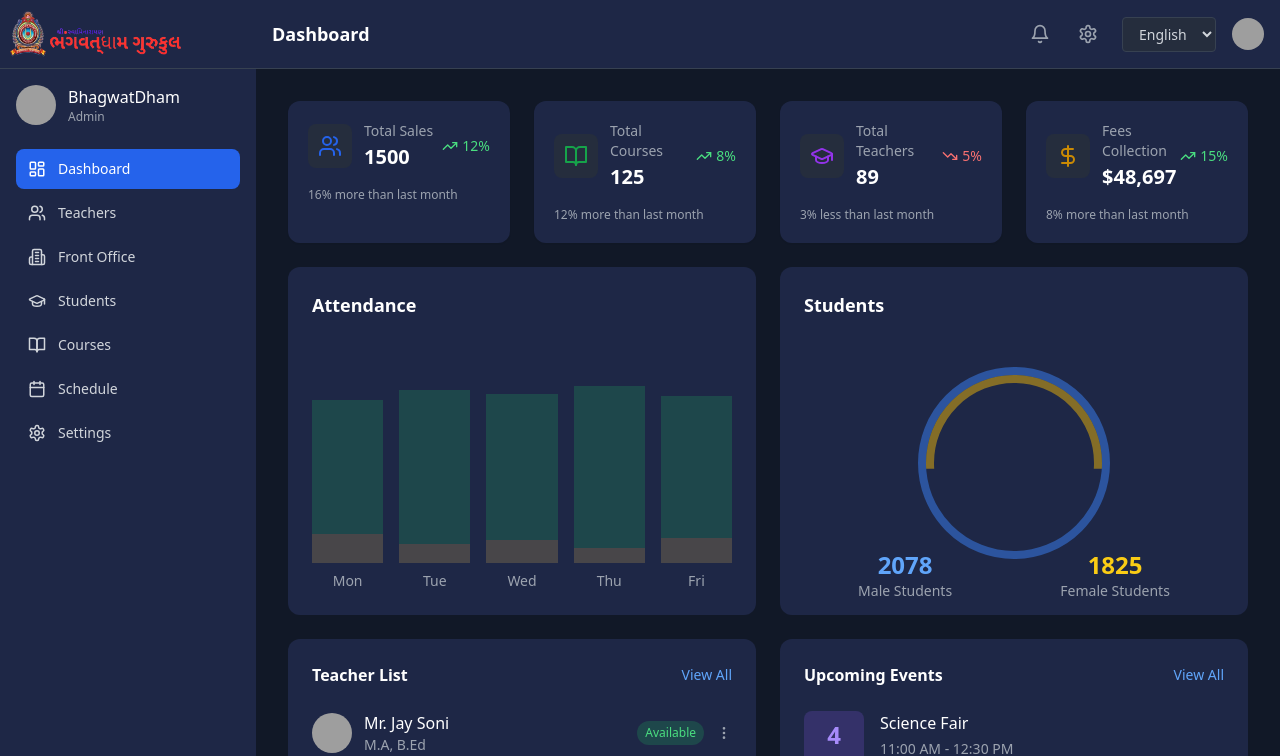
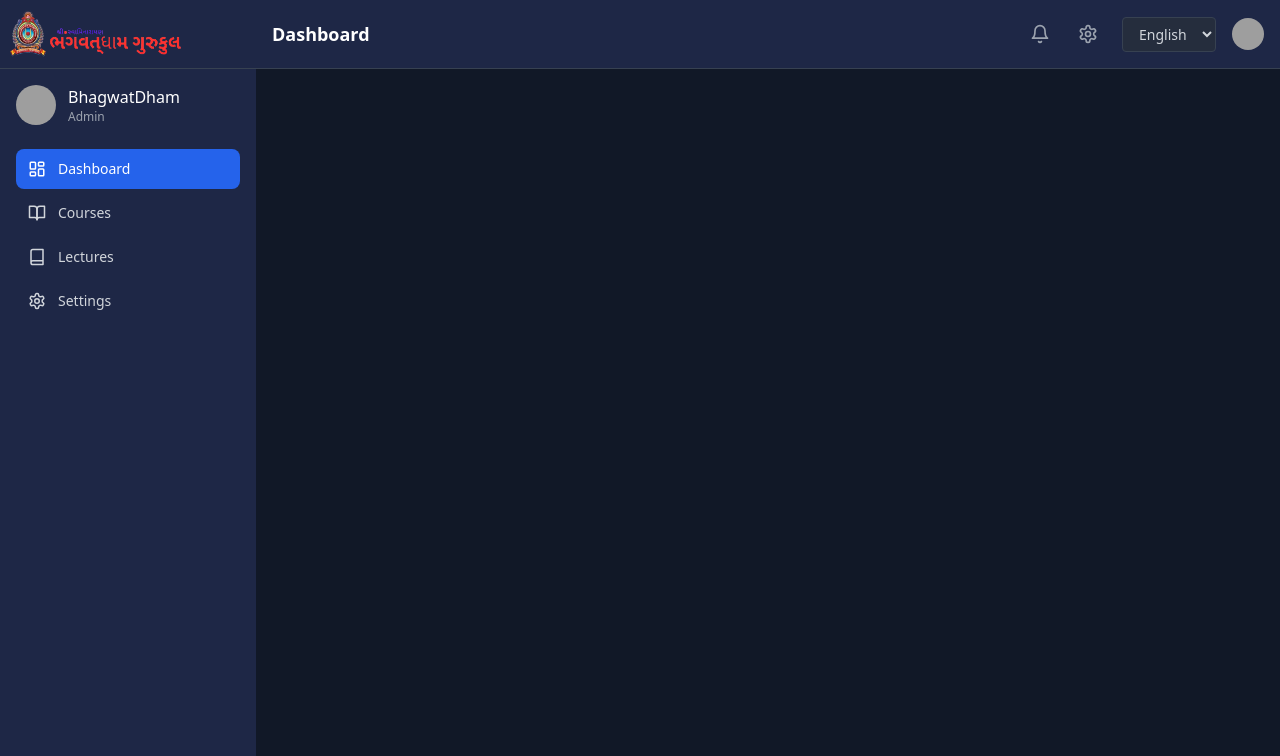
Before and after one commit to Krishpatel3085/BHAGWATDHAM-ADMIN, a React (Vite) app in the folder admin/: page /dashboard in a window 1280 px wide. Shown: the top 756 px of the page. Built offline with nearby package versions, Linux system fonts and the light colour scheme; grey boxes are pictures that could not be loaded.

Commit message:
Feat :- All Routing is Correct And Role Are Correct

```diff
--- a/admin/src/App.tsx
+++ b/admin/src/App.tsx
@@ -12,8 +12,11 @@ import LoginPage from './pages/auth/LoginPage';
 import RegisterPage from './pages/auth/RegisterPage';
 
 function Dashboard() {
+  const role = localStorage.getItem('role')
+  console.log(role)
   return (
     <Layout>
+      {role === 'Principal' && (
         <div className="grid grid-cols-1 sm:grid-cols-2 lg:grid-cols-4 gap-4 lg:gap-6 mb-6">
           <StatCard
             icon={<Users className="text-blue-600" />}
@@ -44,20 +47,25 @@ function Dashboard() {
             trendLabel="8% more than last month"
           />
         </div>
-
+      )}
+      {(role === 'Principal' || role === 'Teacher') && (
         <div className="grid grid-cols-1 lg:grid-cols-2 gap-6 mb-6">
           <AttendanceChart />
           <StudentDistribution />
         </div>
-
+      )}
+      {['Student', 'Principal', 'Teacher'].includes(role) && (
+        <div>
           <div className="grid grid-cols-1 lg:grid-cols-2 gap-6 mb-6">
             <TeachersList />
             <EventsList />
           </div>
-
           <ExamSchedule />
-
+        </div>
+      )}
+      {(role === 'Principal' || role === 'Teacher') && (
         <NewStudentList />
+      )}
     </Layout>
   );
 }
--- a/admin/src/components/sidebar/SidebarNav.tsx
+++ b/admin/src/components/sidebar/SidebarNav.tsx
@@ -1,17 +1,31 @@
 // import React from 'react';
-import { LayoutDashboard, Users, Building2, GraduationCap, BookOpen, Calendar, Settings } from 'lucide-react';
+import { LayoutDashboard, Users, Building2, GraduationCap, BookOpen, Calendar, Settings, DollarSign, Book, FileText, CreditCard, Mail } from 'lucide-react';
 import { NavItem } from '../../types/nav';
 
+const role = localStorage.getItem('role')
 const navItems: NavItem[] = [
-  { icon: <LayoutDashboard size={18} />, label: 'Dashboard', active: true},
-  { icon: <Users size={18} />, label: 'Teachers' },
-  { icon: <Building2 size={18} />, label: 'Front Office' },
-  { icon: <GraduationCap size={18} />, label: 'Students' },
+  { icon: <LayoutDashboard size={18} />, label: 'Dashboard', active: true },
+
+  ...(role === 'Principal' ? [{ icon: <Users size={18} />, label: 'Teachers' }] : []),
+
+  ...(role === 'Principal' || role === 'Teacher' ? [{ icon: <GraduationCap size={18} />, label: 'Students' }] : []),
+
   { icon: <BookOpen size={18} />, label: 'Courses' },
-  { icon: <Calendar size={18} />, label: 'Schedule' },
+
+  ...(role === 'Principal' || role === 'Teacher' ? [{ icon: <Calendar size={18} />, label: 'Schedule' }] : []),
+
+  { icon: <Book size={18} />, label: 'Lectures' },
+
+  ...(role === 'Teacher' || role === 'Student' ? [{ icon: <FileText size={18} />, label: 'Marksheet' }] : []),
+
+  ...(role === 'Teacher' || role === 'Principal' ? [{ icon: <Mail size={18} />, label: 'Request' }] : []),
+
+  ...(role === 'Principal' || role === 'Student' ? [{ icon: <CreditCard size={18} />, label: 'Fees' }] : []),
+
+  ...(role === 'Principal' ? [{ icon: <DollarSign size={18} />, label: 'Payout' }] : []),
+
   { icon: <Settings size={18} />, label: 'Settings' },
 ];
-
 const SidebarNav = () => {
   return (
     <nav className="space-y-1">
@@ -19,9 +33,8 @@ const SidebarNav = () => {
         <div key={index}>
           <a
             href="#"
-            className={`flex items-center gap-3 px-3 py-2.5 rounded-lg text-sm ${
-              item.active ? 'bg-blue-600 text-white' : 'text-gray-300 hover:bg-[#252d3d]'
-            }`}
+            className={`flex items-center gap-3 px-3 py-2.5 rounded-lg text-sm ${item.active ? 'bg-blue-600 text-white' : 'text-gray-300 hover:bg-[#252d3d]'
+              }`}
           >
             {item.icon}
             <span>{item.label}</span>
```
Lines whose indentation alone changed are shown as unchanged.
